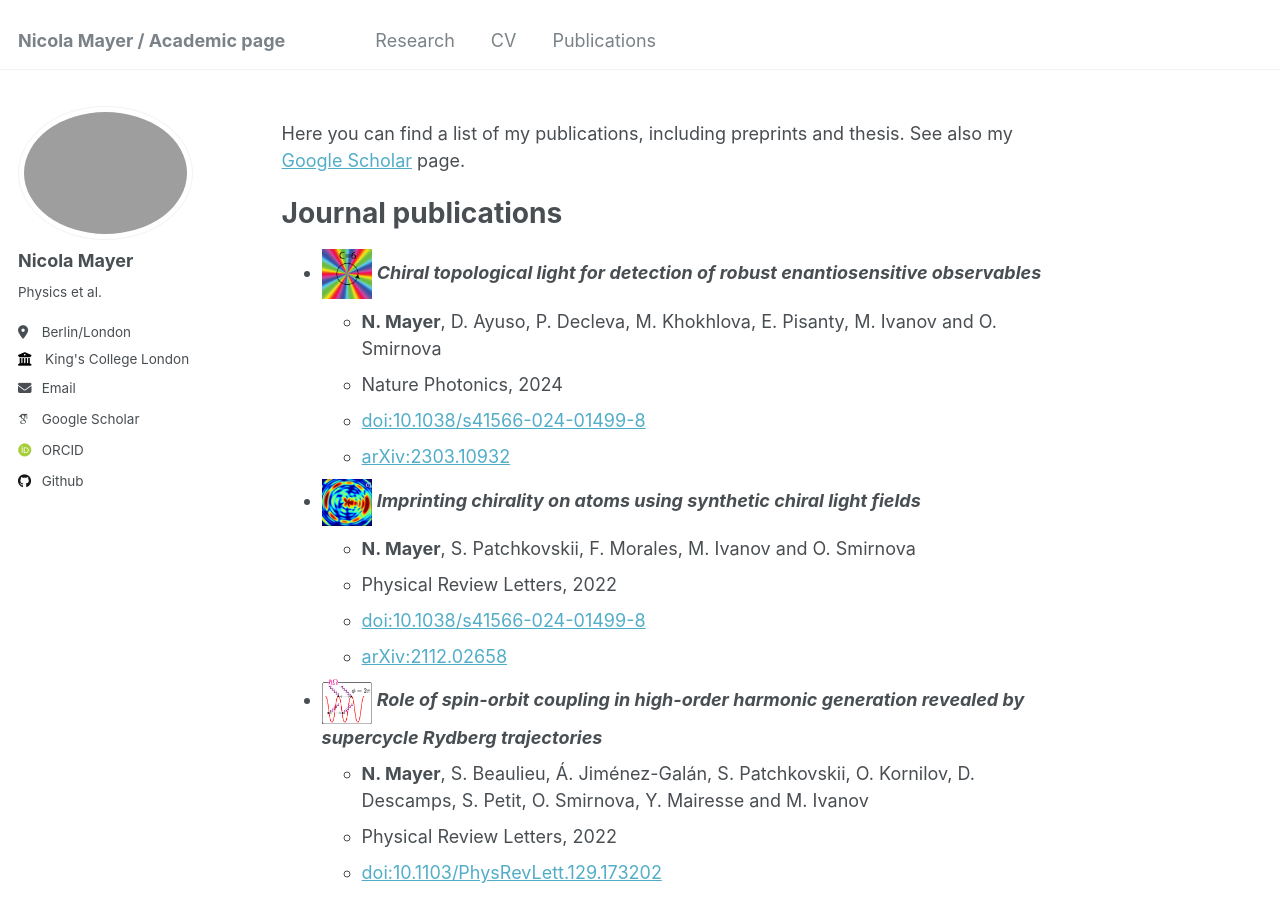
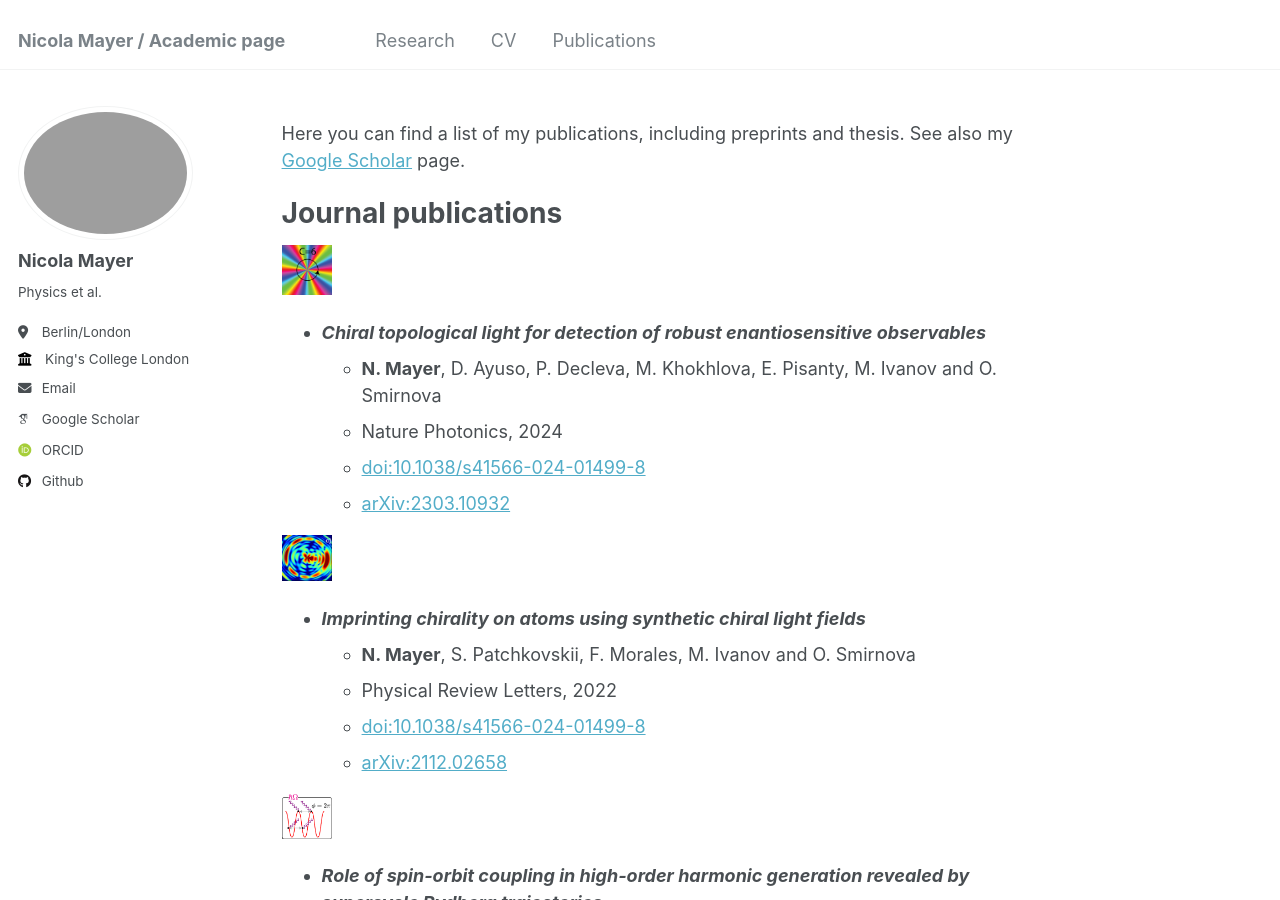
Before and after one commit to GCBSNicola/GCBSNicola.github.io, a Jekyll site: the page built from _pages/publications_markdown.md, in a window 1280 px wide and 900 px high. Built offline with Jekyll 4.4.1, drawn with Linux system fonts in a browser that asks for light colours; some web fonts are replaced.

Commit message:
modified stuff

```diff
--- a/_pages/publications_markdown.md
+++ b/_pages/publications_markdown.md
@@ -12,30 +12,42 @@ See also my [Google Scholar](https://scholar.google.com/citations?user=9EZ2fK4AA
 
 # Journal publications
 
-- <img src="../images/ctl_icon.png" width="50" height="50"> ***Chiral topological light for detection of robust enantiosensitive observables***
+<img src="../images/ctl_icon.png" width="50" height="50">
+
+- ***Chiral topological light for detection of robust enantiosensitive observables***
     - **N. Mayer**, D. Ayuso, P. Decleva, M. Khokhlova, E. Pisanty, M. Ivanov and O. Smirnova
     - Nature Photonics, 2024
     - [doi:10.1038/s41566-024-01499-8](https://doi.org/10.1038/s41566-024-01499-8)
     - [arXiv:2303.10932](https://arxiv.org/abs/2303.10932)
-- <img src="../images/imprinting_icon.png" width="50" height="50"> ***Imprinting chirality on atoms using synthetic chiral light fields***
+
+<img src="../images/imprinting_icon.png" width="50" height="50">
+- ***Imprinting chirality on atoms using synthetic chiral light fields***
     - **N. Mayer**, S. Patchkovskii, F. Morales, M. Ivanov and O. Smirnova
     - Physical Review Letters, 2022
     - [doi:10.1038/s41566-024-01499-8](https://doi.org/10.1038/s41566-024-01499-8)
     - [arXiv:2112.02658](https://arxiv.org/abs/2112.02658)
-- <img src="../images/spinorbit_icon.png" width="50" height="50"> ***Role of spin-orbit coupling in high-order harmonic generation revealed by supercycle Rydberg trajectories***
+
+<img src="../images/spinorbit_icon.png" width="50" height="50">
+- ***Role of spin-orbit coupling in high-order harmonic generation revealed by supercycle Rydberg trajectories***
     - **N. Mayer**, S. Beaulieu, Á. Jiménez-Galán, S. Patchkovskii, O. Kornilov, D. Descamps, S. Petit, O. Smirnova, Y. Mairesse and M. Ivanov
     - Physical Review Letters, 2022
     - [doi:10.1103/PhysRevLett.129.173202](https://doi.org/10.1103/PhysRevLett.129.173202)
     - [arXiv:2112.02981](https://arxiv.org/abs/2112.02981)
-- <img src="../images/poptransf_icon.png" width="50" height="50"> ***Population transfer to high-angular momentum states in infrared-assisted XUV photoionization of helium***
+
+<img src="../images/poptransf_icon.png" width="50" height="50">
+- ***Population transfer to high-angular momentum states in infrared-assisted XUV photoionization of helium***
     - **N. Mayer**, P. Peng, D.M. Villeneuve, S. Patchkovskii, M. Ivanov, O. Kornilov, M.JJ. Vrakking and H. Niikura
     - Journal of Physics B: At. Mol. Opt. Phys., 2020
     - [doi:10.1088/1361-6455/ab9495](https://doi.org/10.1088/1361-6455/ab9495)
-- <img src="../images/femtosecond_icon.png" width="50" height="50"> ***Femtosecond extreme ultraviolet photoelectron spectroscopy of organic molecules in aqueous solution***
+
+<img src="../images/femtosecond_icon.png" width="50" height="50">
+- ***Femtosecond extreme ultraviolet photoelectron spectroscopy of organic molecules in aqueous solution***
     - J. Hummert, G. Reitsma, **N. Mayer**, E. Ikonnikov, M. Eckstein, O. Kornilov
     - The Journal of Physical Chemistry Letters, 2018
     - [doi:10.1021/acs.jpclett.8b02937](https://doi.org/10.1021/acs.jpclett.8b02937)
-- <img src="../images/intstab_icon.png" width="50" height="50"> ***Interference stabilization of autoionizing states in molecular N2 studied by time- and angular-resolved photoelectron spectroscopy***
+
+<img src="../images/intstab_icon.png" width="50" height="50">
+- ***Interference stabilization of autoionizing states in molecular N2 studied by time- and angular-resolved photoelectron spectroscopy***
     - M. Eckstein, **N. Mayer**, C.-H. Yang, G. Sansone, M. JJ. Vrakking, M. Ivanov and O. Kornilov
     - Faraday Discussions, 2016
     - [doi:10.1039/C6FD00093B](https://doi.org/10.1039/C6FD00093B)
@@ -43,31 +55,36 @@ See also my [Google Scholar](https://scholar.google.com/citations?user=9EZ2fK4AA
 
 # Preprints
 
-- <img src="../images/epenantio_icon.png" width="50" height="50"> ***Enantiosensitive exceptional points***
+<img src="../images/epenantio_icon.png" width="50" height="50">
+- ***Enantiosensitive exceptional points***
     - **N. Mayer**, N. Moiseyev and O. Smirnova
     - [*arXiv:2306.12293*](https://arxiv.org/abs/2306.12293), 2023
 
 # Thesis
 
-- <img src="../images/phd_icon.png" width="50" height="50"> ***Ultrafast spectroscopy and control of quantum dynamics in tailored multicolor laser fields***
+<img src="../images/phd_icon.png" width="50" height="50">
+- ***Ultrafast spectroscopy and control of quantum dynamics in tailored multicolor laser fields***
     - **N. Mayer**
     - Supervisor: Prof. Misha Ivanov
     - PhD thesis, Humboldt-Universität zu Berlin, 2023
     - [doi:10.18452/28371](https://doi.org/10.18452/28371)
 
-- <img src="../images/msc_icon.png" width="50" height="50"> ***Interference stabilization of complex molecular Fano resonances***
+<img src="../images/msc_icon.png" width="50" height="50">
+- ***Interference stabilization of complex molecular Fano resonances***
     - **N. Mayer**
     - Supervisors: Prof. Misha Ivanov and Dr. Oleg Kornilov
     - MSc thesis, Humboldt-Universität zu Berlin, 2017
     - [See the pdf](../files/Thesis_MSc.pdf)
 
-- <img src="../images/bsc_icon.png" width="50" height="50"> ***Studio della dinamica ultraveloce vibrazionale del cromoforo retinale e del suo contra-ione in fase liquida***
+<img src="../images/bsc_icon.png" width="50" height="50">
+- ***Studio della dinamica ultraveloce vibrazionale del cromoforo retinale e del suo contra-ione in fase liquida***
     - **N. Mayer**
     - Supervisors: Prof. Fulvio Parmigiani and Dr. Goran Zgrablić
     - B.Sc. thesis, Università degli studi di Trieste, 2015
     - [See the pdf](../files/Thesis_BSc.pdf)
 
-- <img src="../images/hs_icon.png" width="50" height="50"> ***La meccanica quantistica e la fine del determinismo***
+<img src="../images/hs_icon.png" width="50" height="50">
+- ***La meccanica quantistica e la fine del determinismo***
     - **N. Mayer**
     - Highschool thesis, Liceo Leopardi-Majorana, 2011
     - [See the pdf](../files/Thesis_HS.pdf)
```
